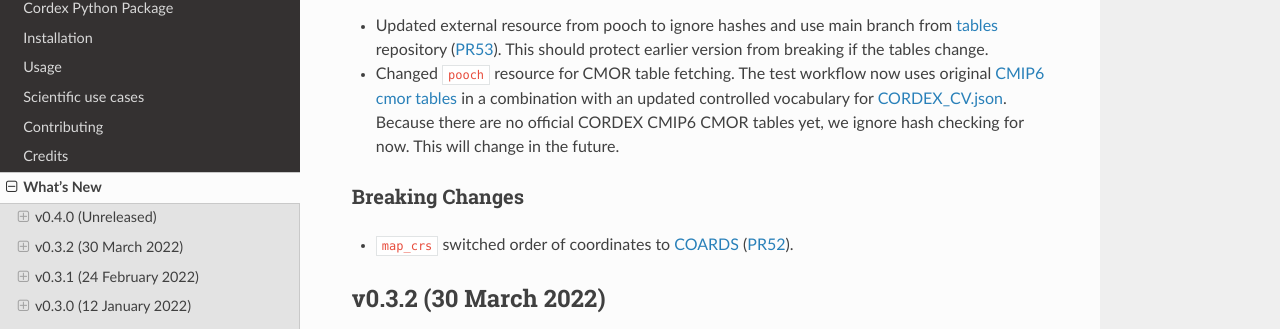
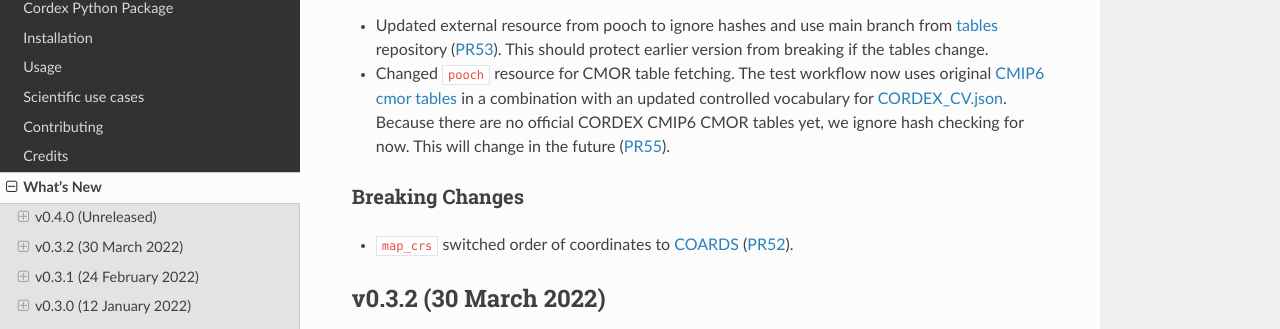
Before and after one commit to euro-cordex/py-cordex, a Sphinx documentation site: the page built from docs/whats_new.rst, in a window 1280 px wide and 900 px high, scrolled down 306 px. Shown: the part 169-498 px from the top of the window. Built offline with Sphinx 7.4.7 and the Read the Docs theme 2.0.0, drawn with Linux system fonts in a browser that asks for light colours; pages that are not in the unit, such as notebooks, are missing from menus; part of the change alters nothing that is shown.

```diff
--- a/docs/whats_new.rst
+++ b/docs/whats_new.rst
@@ -20,7 +20,7 @@ Internal Changes
 ~~~~~~~~~~~~~~~~
 
 - Updated external resource from pooch to ignore hashes and use main branch from `tables <https://github.com/euro-cordex/tables>`_ repository (:pull:`53`). This should protect earlier version from breaking if the tables change.
-- Changed ``pooch`` resource for CMOR table fetching. The test workflow now uses original `CMIP6 cmor tables <https://github.com/PCMDI/cmip6-cmor-tables>`_ in a combination with an updated controlled vocabulary for `CORDEX_CV.json <https://github.com/euro-cordex/cordex-cmor-tables>`_. Because there are no official CORDEX CMIP6 CMOR tables yet, we ignore hash checking for now. This will change in the future.
+- Changed ``pooch`` resource for CMOR table fetching. The test workflow now uses original `CMIP6 cmor tables <https://github.com/PCMDI/cmip6-cmor-tables>`_ in a combination with an updated controlled vocabulary for `CORDEX_CV.json <https://github.com/euro-cordex/cordex-cmor-tables>`_. Because there are no official CORDEX CMIP6 CMOR tables yet, we ignore hash checking for now. This will change in the future (:pull:`55`).
 
 Breaking Changes
 ~~~~~~~~~~~~~~~~
```
